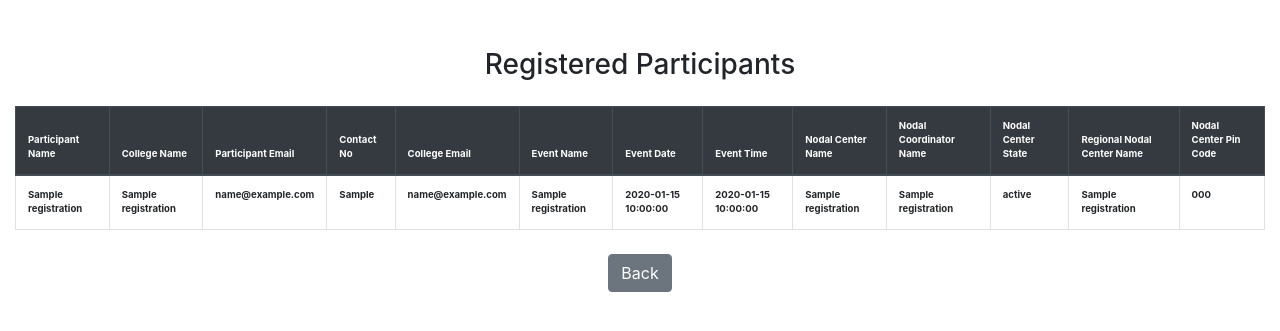
After one commit to KhushubooSingh/workshop_registration_form, a PHP site: page /php/view_registration_data.php in a window 1280 px wide. The commit adds this page. Shown: the top 331 px of the page. Run offline with PHP 8.4, Linux system fonts and the light colour scheme; tables that the repository leaves empty or names only in its code hold one stand-in row (values such as "Sample post").

Commit message:
add changes

```diff
--- a/index.html
+++ b/index.php
@@ -110,7 +110,6 @@
                     </select>
                 </div>
 
-
                 <!-- Regional Nodal Center Name -->
                 <div class="form-group">
                     <label for="regionalNodalCenterName">Regional Nodal Center Name</label>
@@ -123,8 +122,11 @@
                     <input type="text" class="form-control" id="nodalCenterPinCode" name="nodalCenterPinCode" placeholder="Enter pin code" required>
                 </div>
 
-                <button type="submit" class="btn btn-block">Submit</button>
+                <button type="submit" class="btn btn-block btn-primary">Submit</button>
             </form>
+            <div class="text-center mt-3">
+                <a href="php/view_registration_data.php" class="btn btn-info">Click here to see registration data</a>
+            </div>
         </div>
     </div>
 
--- a/php/db_connection.php
+++ b/php/db_connection.php
@@ -1,13 +1,13 @@
 <?php
-// $servername = "localhost";
-// $username = "root";
-// $password = "";
-// $dbname = "vlab_iitk_db";
+$servername = "localhost";
+$username = "root";
+$password = "";
+$dbname = "vlab_iitk_db";
 
-$servername = "sg2nlmysql33plsk.secureserver.net:3306";
-$username = "vlcertiverify";
-$password = "5Ii5pw3$1";
-$dbname = "ph15958919426_vlabiitkcerti";
+// $servername = "sg2nlmysql33plsk.secureserver.net:3306";
+// $username = "vlcertiverify";
+// $password = "5Ii5pw3$1";
+// $dbname = "ph15958919426_vlabiitkcerti";
 
 
 // Create connection
--- a/php/registration.php
+++ b/php/registration.php
@@ -40,5 +40,5 @@ $conn->close();
 
 <!-- HTML for the Back Button -->
 <div style="text-align: center; margin-top: 20px;">
-    <a href="../index.html" class="btn" style="background-color: #385170; color: white; padding: 10px 20px; text-decoration: none; border-radius: 5px;">Back</a>
+    <a href="../index.php" class="btn" style="background-color: #385170; color: white; padding: 10px 20px; text-decoration: none; border-radius: 5px;">Back</a>
 </div>
--- /dev/null
+++ b/php/view_registration_data.php
@@ -0,0 +1,97 @@
+<?php
+// Include database connection file
+include('db_connection.php');
+
+// Fetch the data from the database
+$sql = "SELECT * FROM workshop_registration";
+$result = $conn->query($sql);
+?>
+<!DOCTYPE html>
+<html lang="en">
+<head>
+    <meta charset="UTF-8">
+    <meta name="viewport" content="width=device-width, initial-scale=1.0">
+    <title>Registered Participants</title>
+    <link href="https://stackpath.bootstrapcdn.com/bootstrap/4.5.2/css/bootstrap.min.css" rel="stylesheet">
+    <link href="https://fonts.googleapis.com/css2?family=Roboto:wght@400;700&display=swap" rel="stylesheet">
+    <style>
+        .table-wrapper {
+            margin: 0 auto; /* Center the table horizontally */
+            max-width: 100%; /* Limit the maximum width of the table */
+        }
+        .table td, .table th {
+            font-size: 0.6rem; /* Reduce the font size */
+            font-weight: bolder;
+        }
+        .table tbody tr:nth-child(even) {
+            background-color: #f2f2f2; /* Light gray for even rows */
+        }
+        .table tbody tr:nth-child(odd) {
+            background-color: #ffffff; /* White for odd rows */
+        }
+    </style>
+</head>
+<body>
+    <div class="container-fluid mt-5">
+        <h3 class="text-center">Registered Participants</h3>
+        <div class="table-wrapper mt-4">
+            <?php if ($result->num_rows > 0): ?>
+                <table class="table table-bordered">
+                    <thead class="thead-dark">
+                        <tr>
+                            <th>Participant Name</th>
+                            <th>College Name</th>
+                            <th>Participant Email</th>
+                            <th>Contact No</th>
+                            <th>College Email</th>
+                            <th>Event Name</th>
+                            <th>Event Date</th>
+                            <th>Event Time</th>
+                            <th>Nodal Center Name</th>
+                            <th>Nodal Coordinator Name</th>
+                            <th>Nodal Center State</th>
+                            <th>Regional Nodal Center Name</th>
+                            <th>Nodal Center Pin Code</th>
+                        </tr>
+                    </thead>
+                    <tbody>
+                        <?php while($row = $result->fetch_assoc()): ?>
+                            <tr>
+                                <td><?php echo htmlspecialchars($row['participant_name']); ?></td>
+                                <td><?php echo htmlspecialchars($row['college_name']); ?></td>
+                                <td><?php echo htmlspecialchars($row['participant_email']); ?></td>
+                                <td><?php echo htmlspecialchars($row['contact_no']); ?></td>
+                                <td><?php echo htmlspecialchars($row['college_email']); ?></td>
+                                <td><?php echo htmlspecialchars($row['event_name']); ?></td>
+                                <td><?php echo htmlspecialchars($row['event_date']); ?></td>
+                                <td><?php echo htmlspecialchars($row['event_time']); ?></td>
+                                <td><?php echo htmlspecialchars($row['nodal_center_name']); ?></td>
+                                <td><?php echo htmlspecialchars($row['nodal_coordinator_name']); ?></td>
+                                <td><?php echo htmlspecialchars($row['nodal_center_state']); ?></td>
+                                <td><?php echo htmlspecialchars($row['regional_nodal_center_name']); ?></td>
+                                <td><?php echo htmlspecialchars($row['nodal_center_pin_code']); ?></td>
+                            </tr>
+                        <?php endwhile; ?>
+                    </tbody>
+                </table>
+            <?php else: ?>
+                <div class="alert alert-info text-center">No registrations found.</div>
+            <?php endif; ?>
+        </div>
+
+        <!-- Back Button -->
+        <div class="text-center mt-4">
+            <a href="../index.php" class="btn btn-secondary">Back</a>
+        </div>
+    </div>
+
+    <script src="https://code.jquery.com/jquery-3.5.1.slim.min.js"></script>
+    <script src="https://cdn.jsdelivr.net/npm/@popperjs/core@2.9.3/dist/umd/popper.min.js"></script>
+    <script src="https://stackpath.bootstrapcdn.com/bootstrap/4.5.2/js/bootstrap.min.js"></script>
+</body>
+</html>
+
+<?php
+// Close the database connection
+$conn->close();
+?>
```
